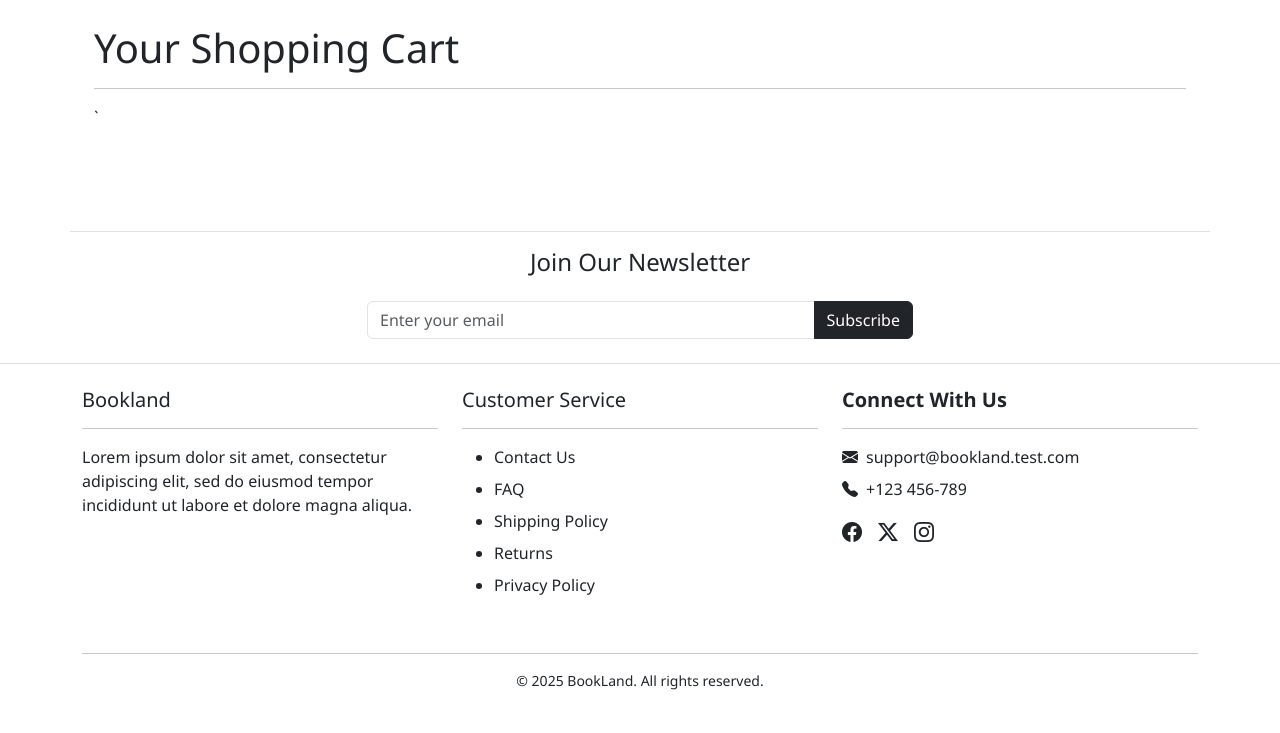
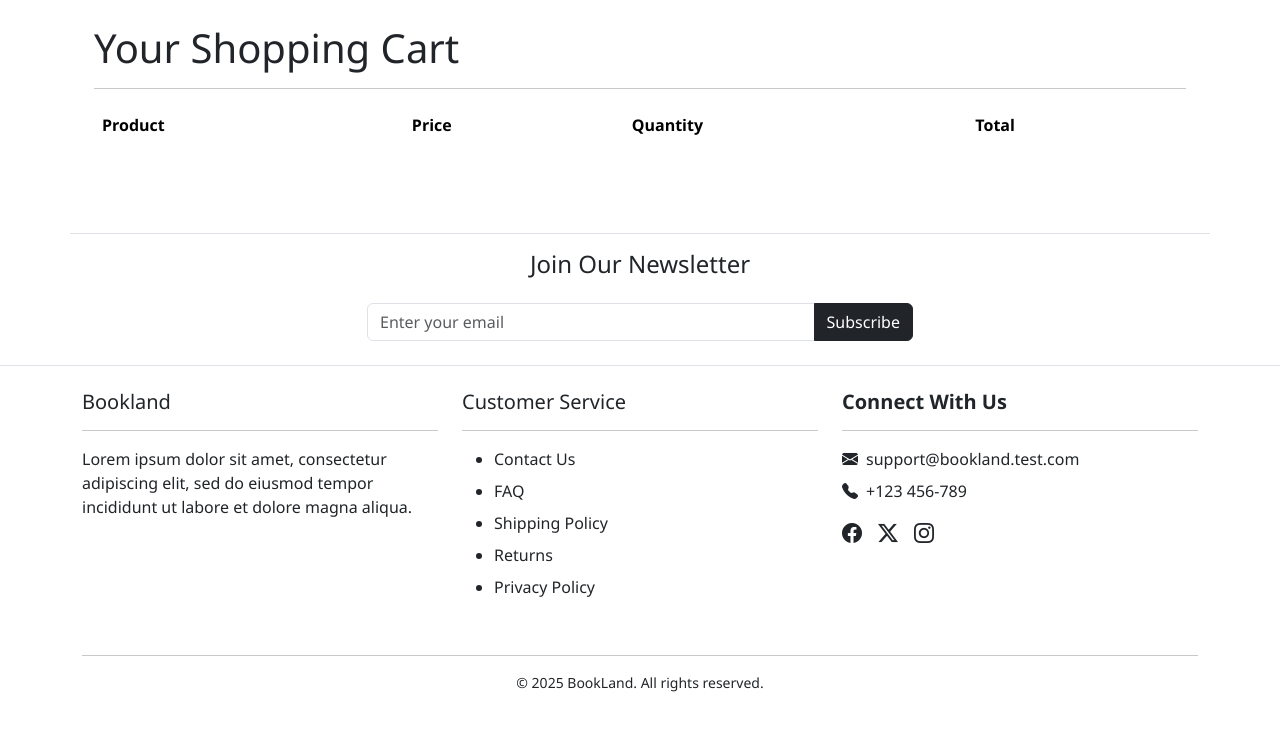
Before and after one commit to onur-CK/BookLand, a Django app: page /cart/ in a window 1280 px wide. Shown: the part 69-802 px from the top of the page. Before the commit the page ends 759 px from the top, so only its background shows below. Run offline with Django 5.2, Linux system fonts and the light colour scheme; lists and menus that the app fills with data are empty.

Commit message:
Create the cart items table.

```diff
--- a/cart/templates/cart/cart.html
+++ b/cart/templates/cart/cart.html
@@ -8,6 +8,23 @@
             <h1>Your Shopping Cart</h1>
             <hr>
         </div>
-    </div>`
+    </div>
+
+
+    <div class="row">
+        <!-- Cart items table -->
+        <div class="table-responsive">
+            <table class="table table-borderless">
+                <thead>
+                    <tr>
+                        <th scope="col">Product</th>
+                        <th scope="col">Price</th>
+                        <th scope="col">Quantity</th>
+                        <th scope="col">Total</th>
+                    </tr>
+                </thead>
+            </table>
+        </div>
+    </div>
 </div>
 {% endblock %}
```
